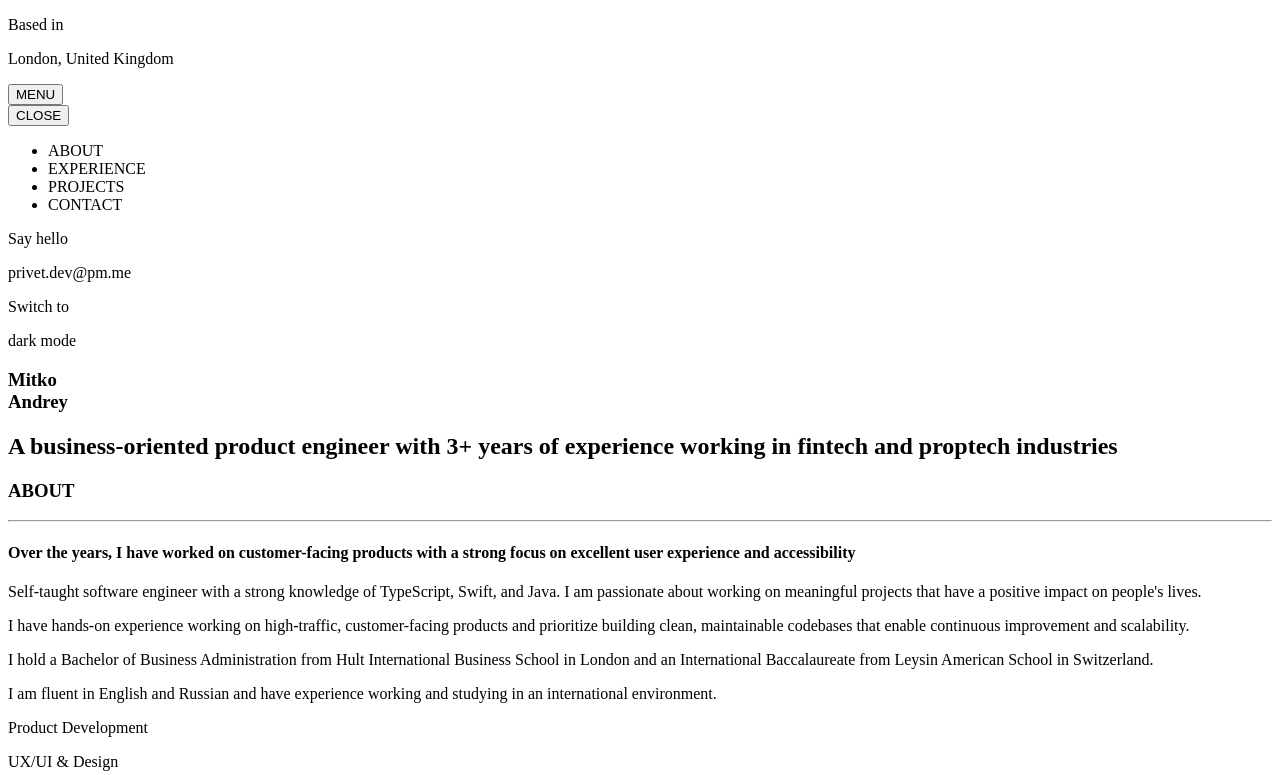
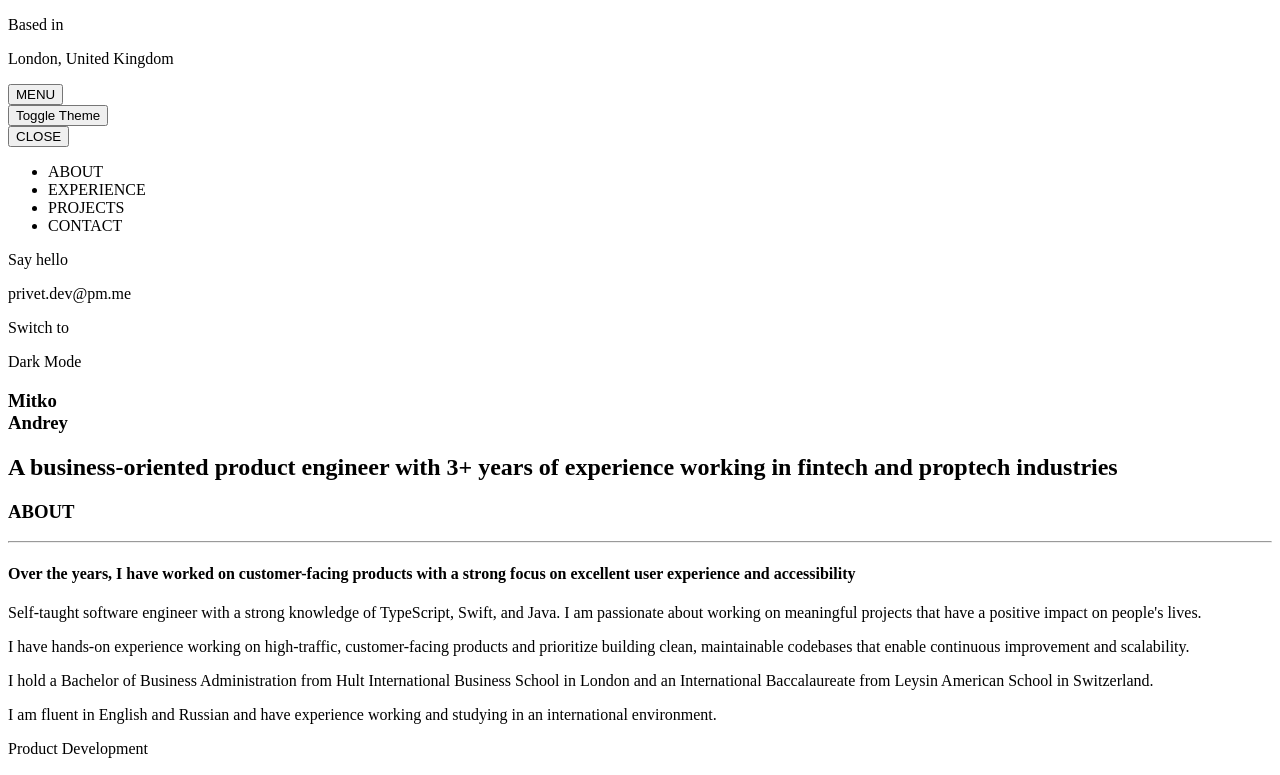
Before and after one commit to kappaggaeru/portfoliov2, a Next.js app: page / in a window 1280 px wide. Shown: the top 775 px of the page. Built offline with nearby package versions, Linux system fonts and the light colour scheme.

Commit message:
Agrego contexto para controlar el tema

```diff
--- a/src/app/components/buttons/toggle-mode-button-component.tsx
+++ b/src/app/components/buttons/toggle-mode-button-component.tsx
@@ -1,40 +1,12 @@
-import { useEffect, useState } from "react";
+import { useTheme } from "@/app/context/ThemeContext";
 
 export default function ToggleModeButton() {
-    const [darkMode, setDarkMode] = useState(false);
-
-    // cargar tema desde localStorage solo en el cliente
-    useEffect(() => {
-        if (typeof window !== "undefined") {
-            const savedTheme = localStorage.getItem("theme") === "dark";
-            setDarkMode(savedTheme);
-        }
-    }, []);
-
-    // actualizar el tema en localStorage y las variables CSS
-    useEffect(() => {
-        if (typeof window !== "undefined") {
-            const root = document.documentElement;
-            if (darkMode) {
-                root.style.setProperty("--background", "#121212");
-                root.style.setProperty("--foreground", "#fff");
-                localStorage.setItem("theme", "dark");
-            } else {
-                root.style.setProperty("--background", "#eee");
-                root.style.setProperty("--foreground", "#333");
-                localStorage.setItem("theme", "light");
-            }
-        }
-    }, [darkMode]);
-
-    function toggleMode() {
-        setDarkMode(!darkMode);
-    }
+    const { theme, toggleTheme } = useTheme();
 
     return (
-        <div className="button-link" onClick={toggleMode}>
+        <div className="button-link" onClick={toggleTheme}>
             <p>Switch to</p>
-            <p>{!darkMode ? "dark" : "light"} mode</p>
+            {theme === "light" ? "Dark Mode" : "Light Mode"}
         </div>
     );
 }
--- a/src/app/components/navbar-component.tsx
+++ b/src/app/components/navbar-component.tsx
@@ -1,10 +1,12 @@
 'use client';
 import { useMenu } from "../context/MenuContext";
+import { useTheme } from "../context/ThemeContext";
 import ActionButtonComponent from "./buttons/action-button-component";
 import MenuComponent from "./menu-component";
 
 export default function NavbarComponent() {
     const { showMenu, toggleMenu } = useMenu();
+    const { theme, toggleTheme } = useTheme();
 
     return (
         <div>
@@ -16,6 +18,9 @@ export default function NavbarComponent() {
                 <div onClick={toggleMenu}>
                     <ActionButtonComponent texts={["MENU"]} />
                 </div>
+                <div onClick={toggleTheme}>
+                    <ActionButtonComponent texts={["Toggle Theme"]} />
+                </div>
             </div>
             <div className={showMenu ? "d-block" : "d-none"}>
                 <MenuComponent />
--- /dev/null
+++ b/src/app/context/ThemeContext.tsx
@@ -0,0 +1,50 @@
+"use client";
+import { createContext, useState, useContext, useEffect, ReactNode } from "react";
+
+// Definir la interfaz del contexto
+interface ThemeContextType {
+    theme: string;
+    toggleTheme: () => void;
+}
+
+// Crear el contexto con un valor inicial vacío para evitar errores
+const ThemeContext = createContext<ThemeContextType | undefined>(undefined);
+
+// Proveedor del contexto
+export const ThemeProvider = ({ children }: { children: ReactNode }) => {
+    const [theme, setTheme] = useState("light");
+
+    useEffect(() => {
+        const storedTheme = localStorage.getItem("theme") || "light";
+        setTheme(storedTheme);
+
+        // Aplicar la clase al <html>
+        document.documentElement.classList.add(storedTheme);
+        document.documentElement.classList.remove(storedTheme === "light" ? "dark" : "light");
+    }, []);
+
+    const toggleTheme = () => {
+        const newTheme = theme === "light" ? "dark" : "light";
+        setTheme(newTheme);
+        localStorage.setItem("theme", newTheme);
+
+        // Cambiar la clase en el <html>
+        document.documentElement.classList.add(newTheme);
+        document.documentElement.classList.remove(theme);
+    };
+
+    return (
+        <ThemeContext.Provider value={{ theme, toggleTheme }}>
+            {children}
+        </ThemeContext.Provider>
+    );
+};
+
+// Hook personalizado para consumir el contexto
+export const useTheme = () => {
+    const context = useContext(ThemeContext);
+    if (!context) {
+        throw new Error("useTheme debe usarse dentro de un ThemeProvider");
+    }
+    return context;
+};
--- a/src/app/globals.css
+++ b/src/app/globals.css
@@ -9,21 +9,20 @@
     --font-color: var(--foreground);
     --background-color: var(--background);
     --link-color: cornflowerblue;
-    /* --font-color: #171717; */
-    /* --background: #ffffff;
-    --foreground: #171717; */
+    --bg-color: #eee;
+    --text-color: #242126;
 }
 
-@media (prefers-color-scheme: dark) {
-    :root {
-        --background: #1f2023;
-        --foreground: #dadada;
-    }
+.dark {
+    --bg-color: #242126;
+    --text-color: #eee;
 }
 
 body {
-    background-color: var(--background-color);
-    color: var(--font-color);
+    background: var(--bg-color);
+    color: var(--text-color);
+    transition: background-color 0.3s ease, color 0.3s ease;
+    transition: color 0.3s ease, color 0.3s ease;
     font-family: Helvetica, Arial, sans-serif;
 }
 
@@ -53,17 +52,17 @@ h4 {
 }
 
 .main-container {
-    background-color: var(--background);
+    background-color: var(--bg-color);
 }
 
 .home-container {
-    background-color: var(--background);
+    background-color: var(--bg-color);
     height: 100vh;
     margin: 2rem;
 }
 
 .menu-container {
-    background: var(--background);
+    background: var(--bg-color);
     padding: 2rem 1.5rem;
     display: flex;
     flex-direction: column;
@@ -245,15 +244,11 @@ h4 {
     flex-direction: row;
 }
 
-.header-container {}
-
 .main-container {
     display: flex;
     flex-direction: column;
     gap: 5rem;
 }
-
-.footer-container {}
 
 @media screen and (min-width: 768px) {
     .site-container {
--- a/src/app/page.tsx
+++ b/src/app/page.tsx
@@ -5,10 +5,12 @@ import NavbarComponent from "./components/navbar-component";
 import ProjectsComponent from "./components/projects-component";
 import WelcomeComponent from "./components/welcome-component";
 import { MenuProvider } from "./context/MenuContext";
+import { ThemeProvider } from "./context/ThemeContext";
 
 export default function Home() {
     return (
         <MenuProvider>
+            <ThemeProvider>
                 <section className="site-container">
                     <header className="header-container">
                         <NavbarComponent />
@@ -23,6 +25,7 @@ export default function Home() {
                         <FooterComponent />
                     </footer>
                 </section>
+            </ThemeProvider>
         </MenuProvider>
     );
 }
```
Lines whose indentation alone changed are shown as unchanged.
